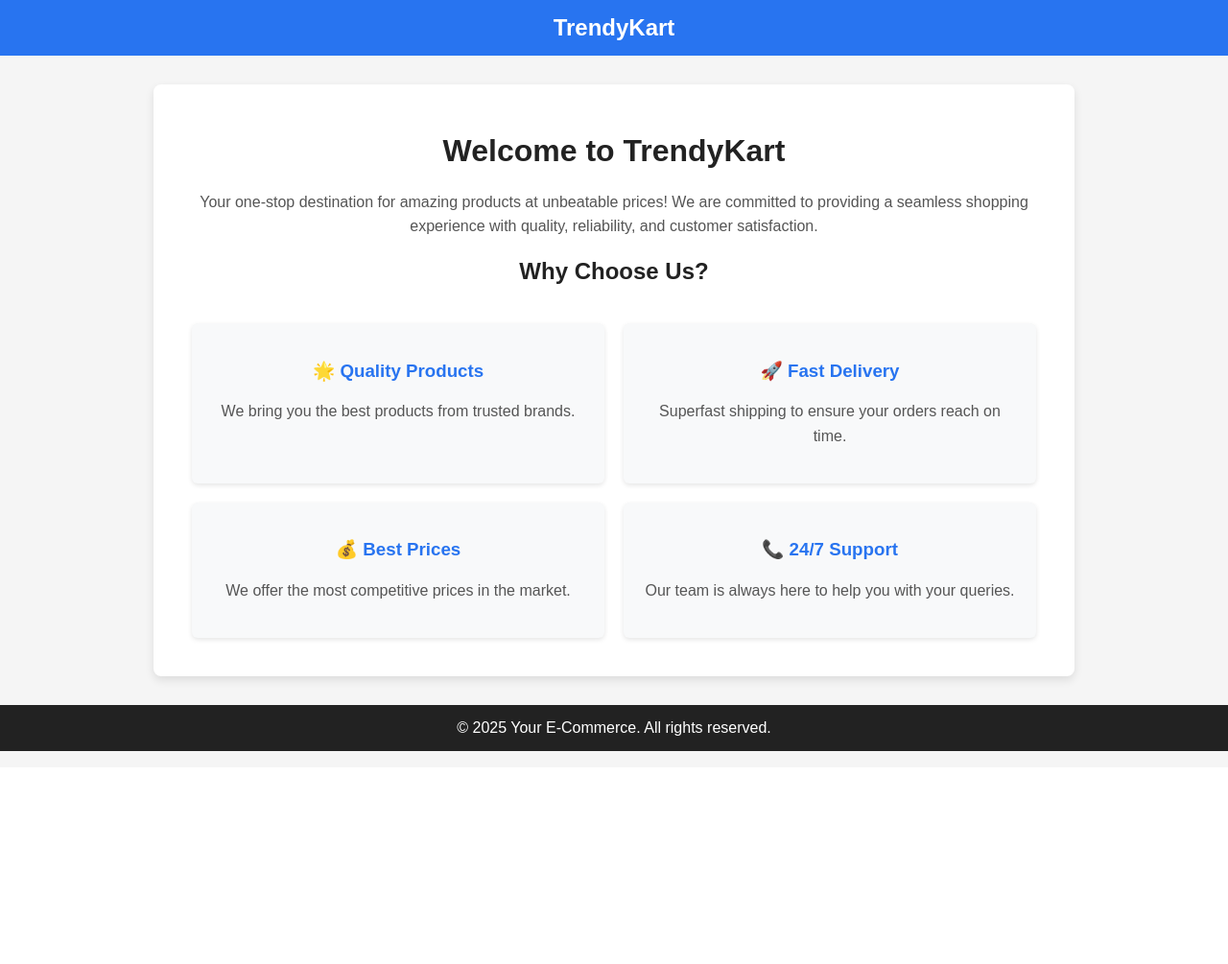
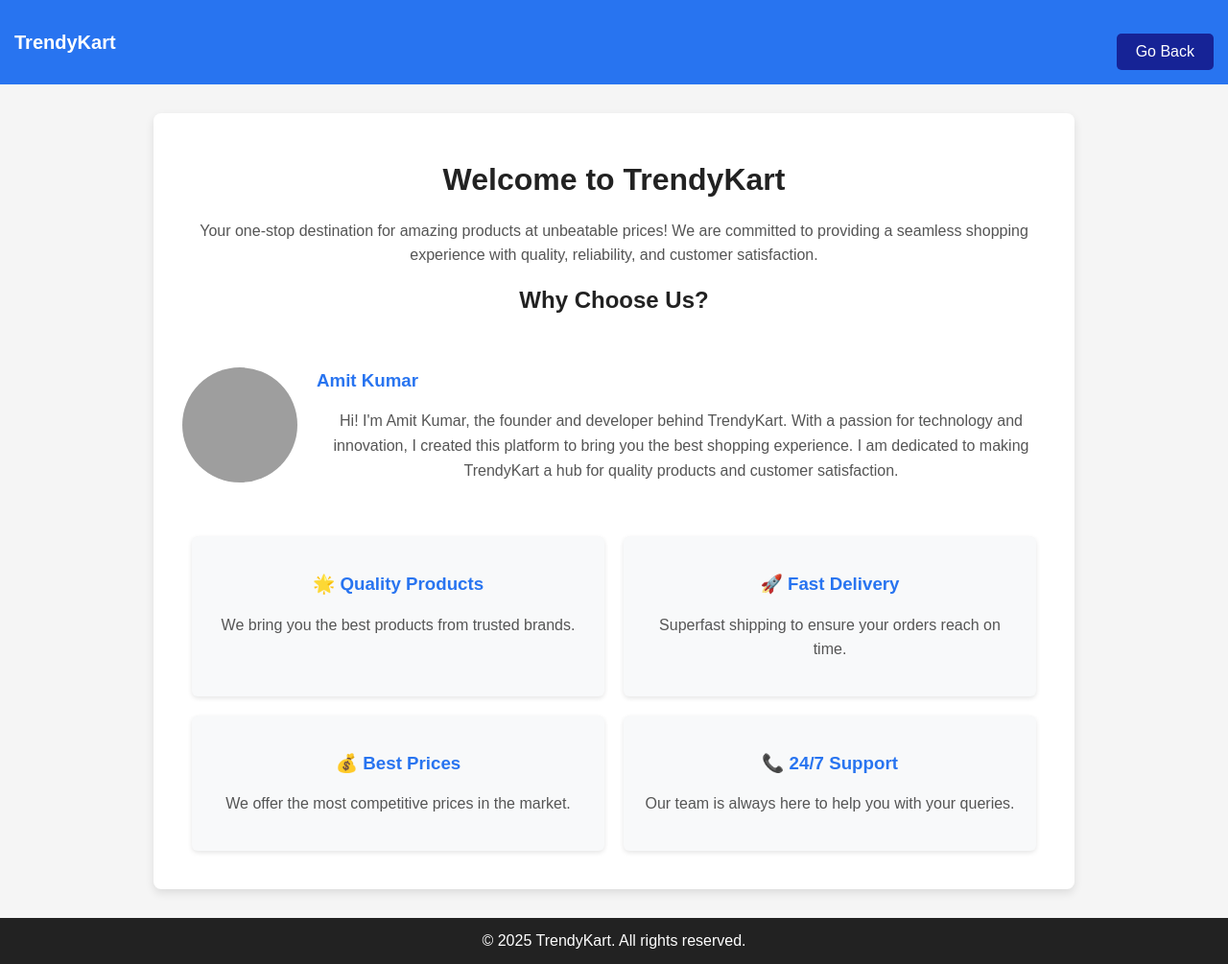
Before and after one commit to amitkumar1107/Web_project_TrendyKart, a Django app: page /about/ in a window 1280 px wide. Shown: the whole page at 96% size. Before the commit the page ends 783 px from the top, so only its background shows below. Run offline with Django 5.2, Linux system fonts and the light colour scheme; grey boxes are pictures that could not be loaded.

Commit message:
Update about.html

```diff
--- a/templates/about.html
+++ b/templates/about.html
@@ -3,10 +3,31 @@
 <head>
     <meta charset="UTF-8">
     <meta name="viewport" content="width=device-width, initial-scale=1.0">
-    <title>About Us -TrendyKart</title>
+    <title>About Us - TrendyKart</title>
     <style>
         body { font-family: Arial, sans-serif; margin: 0; padding: 0; background-color: #f5f5f5; color: #333; }
-        .header { background: #2874f0; padding: 15px; text-align: center; color: white; font-size: 24px; font-weight: bold; }
+        .header {
+            background: #2874f0;
+            padding: 15px;
+            display: flex;
+            justify-content: space-between; /* Aligns content to the left and right */
+            align-items: center;
+            color: white;
+            font-size: 24px;
+            font-weight: bold;
+        }
+        .header .logo {
+            font-size: 20px; /* Style the logo */
+        }
+        .header .nav-links a {
+            color: white;
+            margin: 0 15px;
+            text-decoration: none;
+            font-size: 18px;
+        }
+        .header .nav-links a:hover {
+            text-decoration: underline;
+        }
         .container { max-width: 900px; margin: 30px auto; background: white; padding: 30px; border-radius: 8px; box-shadow: 0 4px 10px rgba(0, 0, 0, 0.1); }
         h1, h2 { color: #222; text-align: center; }
         p { line-height: 1.6; text-align: center; font-size: 16px; color: #555; }
@@ -14,17 +35,53 @@
         .box { flex: 1; min-width: 250px; padding: 20px; background: #f8f9fa; border-radius: 6px; margin: 10px; text-align: center; box-shadow: 0 2px 5px rgba(0, 0, 0, 0.1); }
         .box h3 { color: #2874f0; }
         .footer { text-align: center; padding: 15px; background: #222; color: white; margin-top: 30px; }
+        .about-me { display: flex; align-items: center; margin-top: 40px; }
+        .about-me img { width: 120px; height: 120px; border-radius: 50%; margin-right: 20px; }
+        .about-me .details { flex: 1; }
+        .about-me h3 { color: #2874f0; }
+        .about-me p { font-size: 16px; color: #555; line-height: 1.6; }
+        .back-button-container {
+            text-align: center;
+            margin-top: 20px;
+        }
+        .back-button, .back-button-container button {
+            background-color:rgb(22, 35, 150);
+            color: white;
+            padding: 10px 20px;
+            border: none;
+            border-radius: 5px;
+            cursor: pointer;
+            font-size: 16px;
+            text-align: center;
+            text-decoration: none;
+        }
     </style>
 </head>
 <body>
 
-    <div class="header">TrendyKart</div>
+    <div class="header">
+        <!-- Left side of the header (Logo) -->
+        <div class="logo">TrendyKart</div>
+
+        <!-- Right side of the header (Navigation links) -->
+        <div class="back-button-container">
+            <button onclick="window.history.back()">Go Back</button>
+
+        </div>
+    </div>
 
     <div class="container">
         <h1>Welcome to TrendyKart</h1>
         <p>Your one-stop destination for amazing products at unbeatable prices! We are committed to providing a seamless shopping experience with quality, reliability, and customer satisfaction.</p>
 
         <h2>Why Choose Us?</h2>
+        <div class="about-me">
+            <img src="/media/productimg/1.png" alt="Amit Kumar">
+            <div class="details">
+                <h3>Amit Kumar</h3>
+                <p>Hi! I'm Amit Kumar, the founder and developer behind TrendyKart. With a passion for technology and innovation, I created this platform to bring you the best shopping experience. I am dedicated to making TrendyKart a hub for quality products and customer satisfaction.</p>
+            </div>
+        </div>
         <div class="why-choose-us">
             <div class="box">
                 <h3>🌟 Quality Products</h3>
@@ -46,7 +103,7 @@
     </div>
 
     <div class="footer">
-        &copy; 2025 Your E-Commerce. All rights reserved.
+        &copy; 2025 TrendyKart. All rights reserved.
     </div>
 
 </body>
```
